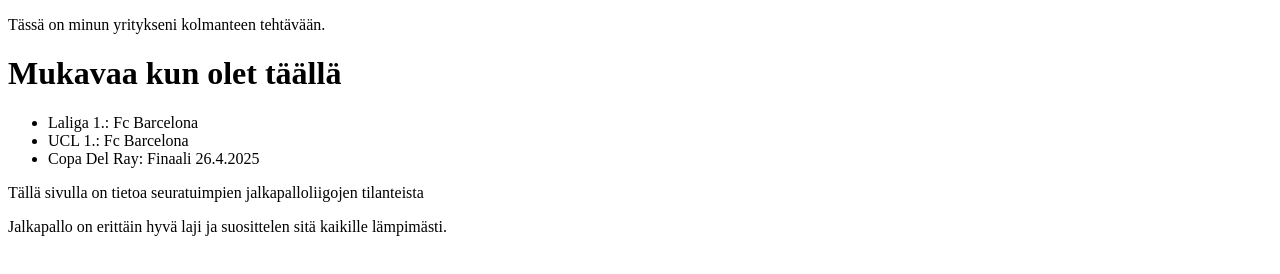
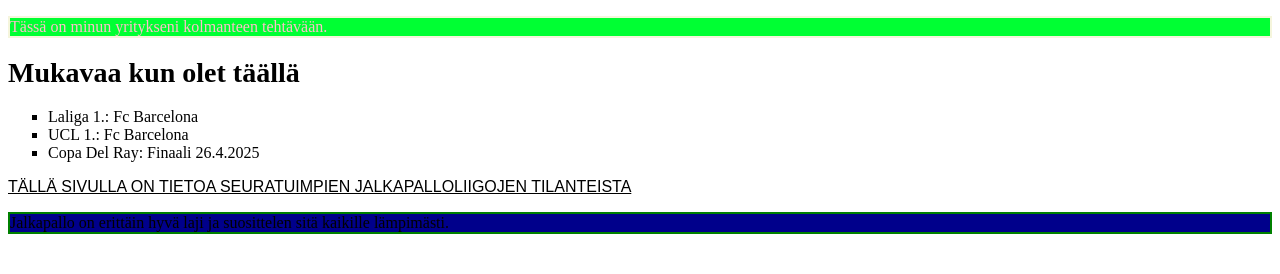
Before and after one commit to Annamar01/Annamar01.github.io, a plain HTML site: page CSS_Basics_Assignment/index.html in a window 1280 px wide. Drawn offline with Linux system fonts and the light colour scheme.

Commit message:
Add files via upload

```diff
--- a/CSS_Basics_Assignment/index.html
+++ b/CSS_Basics_Assignment/index.html
@@ -1,4 +1,12 @@
 <!DOCTYPE html>
+<html lang="en">
+<head>
+    <meta charset="UTF-8">
+    <meta name="viewport" content="width=device-width, initial-scale=1.0">
+    <title>Tehtävän esimerkki</title>
+    <link rel="stylesheet" href="styles.css">
+</head>
+<body>
 <p class="color-example">Tässä on minun yritykseni kolmanteen tehtävään.</p>
 <h1 class="header-example">Mukavaa kun olet täällä</h1>
 <ul class="list-example">
@@ -8,3 +16,5 @@
 </ul>
 <p class="text-example">Tällä sivulla on tietoa seuratuimpien jalkapalloliigojen tilanteista</p>
 <div class="div-example">Jalkapallo on erittäin hyvä laji ja suosittelen sitä kaikille lämpimästi.</div>
+</body>
+</html>
```
